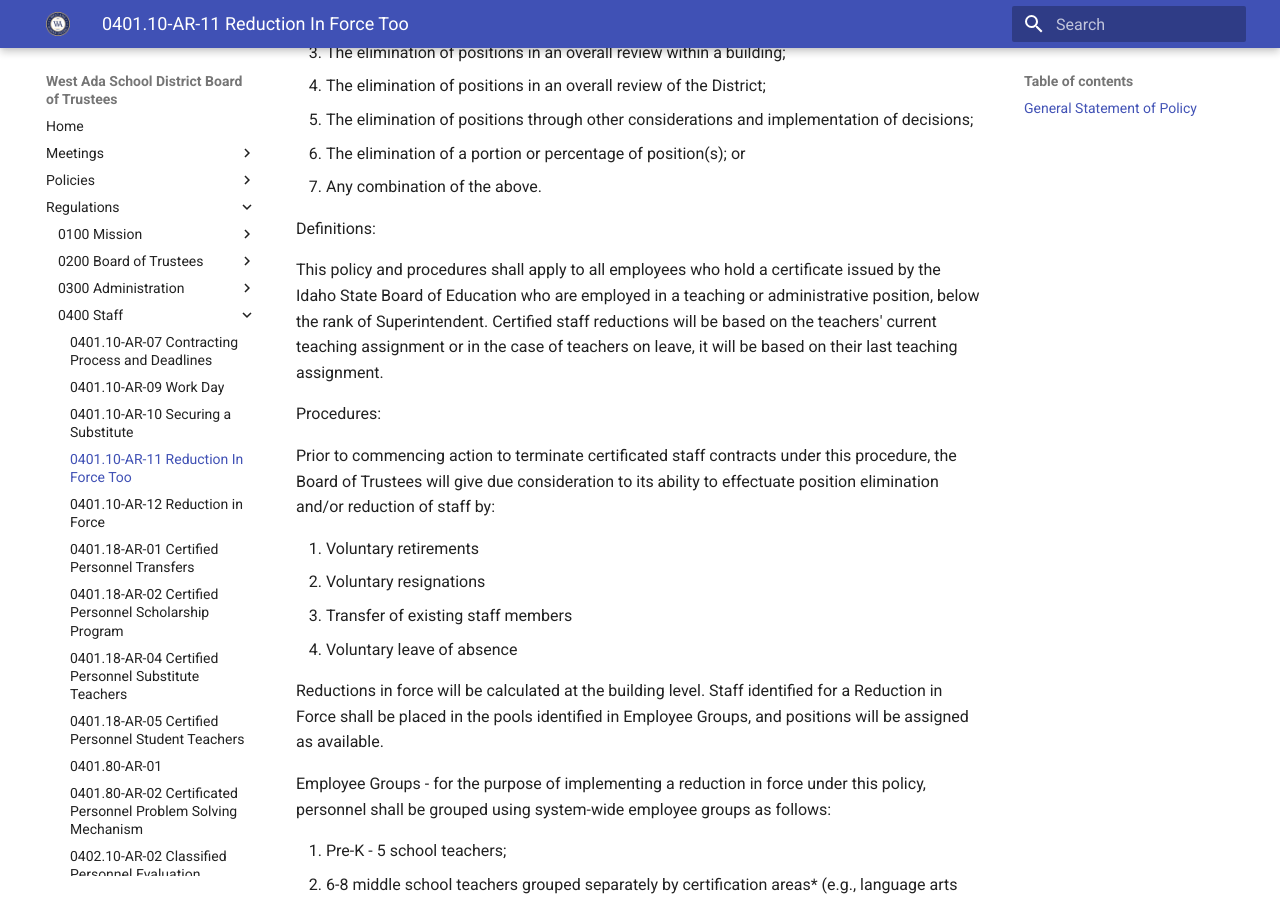
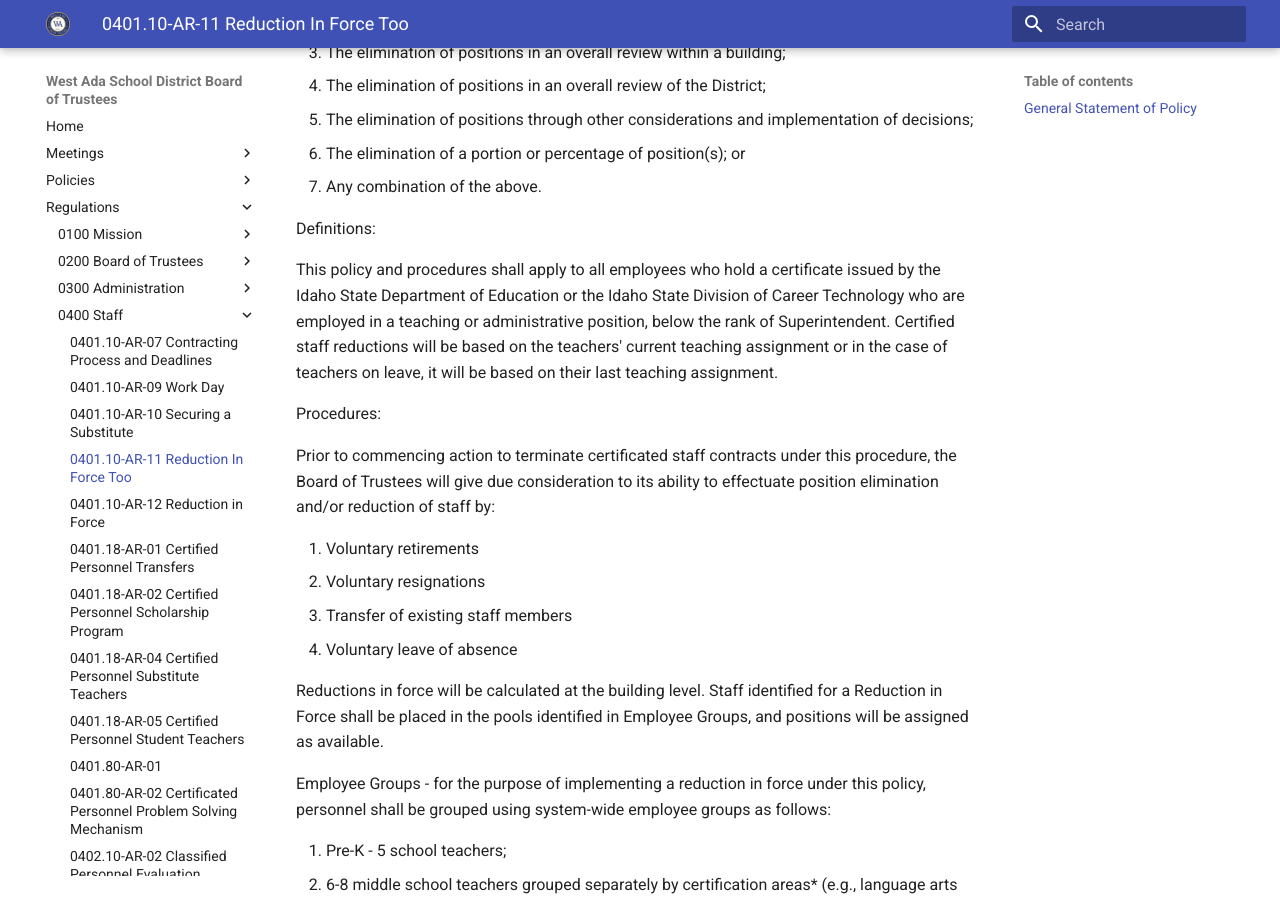
Before and after one commit to westada/section-400-hr-policy-review, an MkDocs documentation site: the page built from docs/regulations/0400-Staff/0401.10-AR-11.md, in a window 1280 px wide and 900 px high, scrolled down 829 px. Built offline with MkDocs 1.6.1 and Material for MkDocs 9.7.7, drawn with Linux system fonts in a browser that asks for light colours.

Commit message:
Update 0401.10-AR-11.md
minor edit

```diff
--- a/docs/regulations/0400-Staff/0401.10-AR-11.md
+++ b/docs/regulations/0400-Staff/0401.10-AR-11.md
@@ -34,7 +34,7 @@ The Board of Trustees may choose to implement a RIF through:
 
 Definitions:
 
-This policy and procedures shall apply to all employees who hold a certificate issued by the Idaho State Board of Education who are employed in a teaching or administrative position, below the rank of Superintendent.   Certified staff reductions will be based on the teachers' current teaching assignment or in the case of teachers on leave, it will be based on their last teaching assignment.
+This policy and procedures shall apply to all employees who hold a certificate issued by the Idaho State Department of Education or the Idaho State Division of Career Technology who are employed in a teaching or administrative position, below the rank of Superintendent.   Certified staff reductions will be based on the teachers' current teaching assignment or in the case of teachers on leave, it will be based on their last teaching assignment.
 
 Procedures:
 
```
